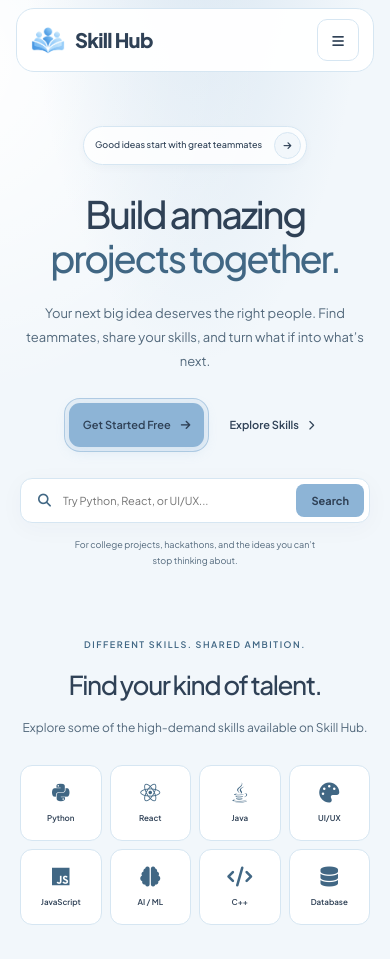
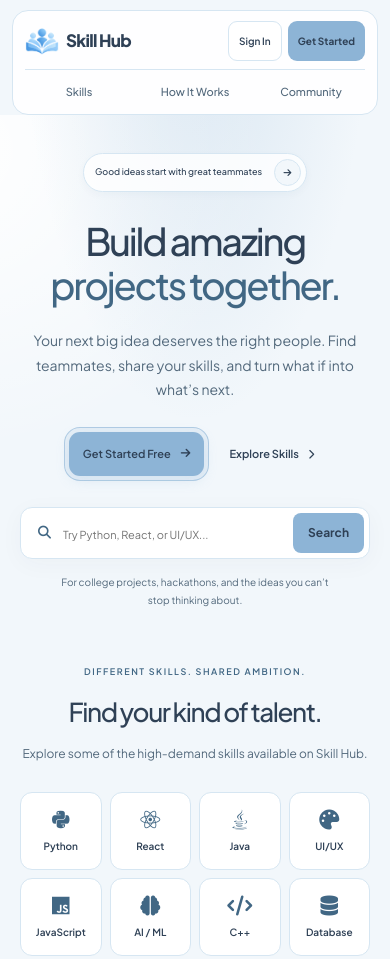
Before and after one commit to arunmaruti25/Skill-Hub, a website: page frontend/index.html in a window 390 px wide. Shown: the top 959 px of the page. Drawn offline with Linux system fonts and the light colour scheme.

Commit message:
Improve mobile layout and remove landing hamburger menu

```diff
--- a/frontend/css/landing.css
+++ b/frontend/css/landing.css
@@ -5,14 +5,12 @@
 .landing-nav-inner { max-width: 1160px; margin: 0 auto; padding: 12px 24px; display: flex; align-items: center; gap: 56px; border: 1px solid transparent; border-radius: 18px; transition: max-width .35s ease, background .35s ease, box-shadow .35s ease; }
 .landing-page .landing-logo { font-size: 20px; letter-spacing: -.7px; flex-shrink: 0; }
 .landing-menu { flex: 1; display: flex; justify-content: space-between; align-items: center; gap: 20px; }
-.landing-menu[hidden], .landing-menu-toggle[hidden] { display: none; }
 .landing-page .nav-links { display: flex; gap: 26px; }
 .landing-page .nav-links a { font-size: 12px; font-weight: 500; color: var(--c-text-secondary); }
 .landing-page .nav-links a:hover { color: var(--c-dark); }
 .landing-page #authActions { display: flex; gap: 8px; }
 .landing-page #authActions a { padding: 9px 16px; font-size: 12px; border-radius: 10px; }
-.landing-page .is-scrolled .landing-nav-inner, .landing-page .menu-open .landing-nav-inner { max-width: 1040px; background: rgba(255,255,255,.93); border-color: var(--c-border); backdrop-filter: blur(16px); box-shadow: 0 8px 32px rgba(47,65,86,.06); }
-.landing-menu-toggle { border: 1px solid var(--c-border); background: var(--c-white); border-radius: 10px; width: 42px; height: 42px; color: var(--c-dark); cursor: pointer; }
+.landing-page .is-scrolled .landing-nav-inner { max-width: 1040px; background: rgba(255,255,255,.93); border-color: var(--c-border); backdrop-filter: blur(16px); box-shadow: 0 8px 32px rgba(47,65,86,.06); }
 .landing-page .hero { max-width: 1240px; padding: 160px 32px 32px; position: relative; isolation: isolate; }
 .hero-light { position: absolute; inset: -220px -15% 0; z-index: -1; pointer-events: none; background: radial-gradient(ellipse at 50% 5%, rgba(141,180,214,.28), transparent 50%), radial-gradient(ellipse at 2% 35%, white, transparent 45%); }
 .landing-page .hero-badge { margin: 0 auto 32px; padding: 5px 5px 5px 16px; gap: 20px; font-size: 11px; font-weight: 500; color: var(--c-dark); background: rgba(255,255,255,.8); box-shadow: 0 3px 8px rgba(47,65,86,.03); }
@@ -65,36 +63,48 @@
     .landing-page .nav-links { gap: 18px; }
 }
 @media (max-width: 900px) {
-    .landing-page header.landing-nav { padding: 8px 16px; }
-    .landing-nav-inner { padding: 10px 14px; gap: 0; flex-wrap: wrap; justify-content: space-between; background: rgba(255,255,255,.94); border-color: var(--c-border); }
-    .landing-menu { flex-basis: 100%; flex-direction: column; align-items: stretch; padding: 24px 4px 12px; }
-    .landing-page .nav-links { flex-direction: column; gap: 5px; }
-    .landing-page .nav-links a { display: block; padding: 10px 0; font-size: 14px; }
-    .landing-page #authActions a { flex: 1; }
-    .landing-page .hero { padding-top: 136px; }
+    .landing-page header.landing-nav { position: relative; padding: calc(10px + env(safe-area-inset-top, 0px)) calc(12px + env(safe-area-inset-right, 0px)) 0 calc(12px + env(safe-area-inset-left, 0px)); }
+    .landing-nav-inner { padding: 10px 12px 0; display: grid; grid-template-columns: minmax(0,1fr) auto; column-gap: 10px; row-gap: 8px; background: rgba(255,255,255,.94); border-color: var(--c-border); border-radius: 16px; }
+    .landing-page .landing-logo { grid-column: 1; grid-row: 1; gap: 7px; font-size: 17px; letter-spacing: -.7px; }
+    .landing-menu { display: contents; }
+    .landing-page .nav-links { grid-column: 1 / -1; grid-row: 2; flex-direction: row; justify-content: space-between; gap: 8px; border-top: 1px solid var(--c-border); }
+    .landing-page .nav-links li { flex: 1; }
+    .landing-page .nav-links a { display: flex; align-items: center; justify-content: center; min-height: 44px; padding: 8px 2px; font-size: 11px; white-space: nowrap; }
+    .landing-page #authActions { grid-column: 2; grid-row: 1; gap: 6px; }
+    .landing-page #authActions a { min-height: 40px; padding: 8px 10px; font-size: 10px; border-radius: 9px; box-shadow: none; }
+    .landing-page #authActions a i { display: none; }
+    .landing-page .hero { padding-top: 44px; }
+    .landing-page .section { scroll-margin-top: 20px; }
     .landing-page .skills-grid { grid-template-columns: repeat(4,minmax(0,1fr)); }
 }
 @media (max-width: 600px) {
-    .landing-page .hero { padding: 126px 20px 20px; }
+    .landing-page .hero { padding: 38px 20px 16px; }
     .landing-page .hero-badge { font-size: 9px; gap: 12px; margin-bottom: 27px; padding-left: 11px; }
     .landing-page .hero h1 { font-size: clamp(37px,9.7vw,58px); letter-spacing: -.06em; line-height: 1.15; margin-bottom: 22px; }
-    .landing-page .hero .hero-description { font-size: 13px; max-width: 360px; line-height: 1.85; margin-bottom: 25px; }
+    .landing-page .hero .hero-description { font-size: 14px; max-width: 360px; line-height: 1.75; margin-bottom: 25px; }
     .landing-page .hero-cta-group { gap: 8px; }
     .landing-page .hero-button-frame .primary-btn { font-size: 11px; padding: 10px 14px; gap: 10px; }
     .hero-secondary { font-size: 11px; gap: 9px; }
     .landing-page .search-box { margin-top: 26px; }
-    .landing-page .search-box input { font-size: 11px; }
-    .landing-page .hero .hero-note { font-size: 9px; max-width: 260px; line-height: 1.8; }
-    .landing-page .section { padding: 48px 20px; }
+    .landing-page .search-box input { font-size: 16px; }
+    .landing-page .search-box input::placeholder { font-size: 11px; }
+    .landing-page .search-box button { min-height: 40px; font-size: 12px; }
+    .landing-page .hero .hero-note { font-size: 10px; max-width: 280px; line-height: 1.8; }
+    .landing-page .section { padding: 40px 20px; }
     .landing-page .section-header { margin-bottom: 28px; }
     .landing-page .section-header p { font-size: 12px; }
     .landing-page .skills-grid { gap: 8px; }
     .landing-page .skill-card { padding: 17px 4px; gap: 10px; }
     .landing-page .skill-card i { font-size: 20px; }
-    .landing-page .skill-card span { font-size: 8px; }
+    .landing-page .skill-card span { font-size: 10px; }
     .landing-page .steps-grid { grid-template-columns: 1fr; }
     .landing-page .community-card h2 { font-size: 27px; line-height: 1.3; }
     .landing-page .community-card { padding: 40px 20px; }
+}
+@media (max-width: 360px) {
+    .landing-page .landing-logo { font-size: 15px; gap: 5px; }
+    .landing-page #authActions a { padding-inline: 8px; font-size: 9px; }
+    .landing-nav-inner { padding-inline: 10px; column-gap: 6px; }
 }
 @media (prefers-reduced-motion: reduce) {
     html:has(.landing-page) { scroll-behavior: auto; }
--- a/frontend/index.html
+++ b/frontend/index.html
@@ -7,7 +7,7 @@
     <meta name="description" content="Find teammates, collaborate on projects, and showcase your skills on Skill Hub.">
     <link rel="stylesheet" href="https://cdnjs.cloudflare.com/ajax/libs/font-awesome/6.6.0/css/all.min.css" crossorigin="anonymous" referrerpolicy="no-referrer" />
     <link rel="stylesheet" href="css/style.css?v=1.2">
-    <link rel="stylesheet" href="css/landing.css?v=1.0">
+    <link rel="stylesheet" href="css/landing.css?v=1.1">
 </head>
 <body class="landing-page">
     <header class="landing-nav">
@@ -16,7 +16,6 @@
             <img src="assets/logo.png" alt="Skill Hub Logo" class="brand-logo-img" width="34" height="34" style="width:34px;height:34px;object-fit:cover;border-radius:8px;display:inline-block;flex-shrink:0;">
             Skill Hub
         </a>
-        <button class="landing-menu-toggle" type="button" aria-expanded="false" aria-controls="landingMenu" aria-label="Open menu" hidden><i class="fa-solid fa-bars" aria-hidden="true"></i></button>
         <div class="landing-menu" id="landingMenu">
         <ul class="nav-links">
             <li><a href="#skills">Skills</a></li>
--- a/frontend/js/landing.js
+++ b/frontend/js/landing.js
@@ -1,45 +1,10 @@
 document.addEventListener("DOMContentLoaded", () => {
     const header = document.querySelector(".landing-nav");
-    const menu = document.getElementById("landingMenu");
-    const toggle = document.querySelector(".landing-menu-toggle");
-    if (!header || !menu || !toggle) return;
+    if (!header) return;
 
-    const mobile = window.matchMedia("(max-width: 900px)");
-    let open = false;
-    const syncMenu = () => {
-        toggle.hidden = !mobile.matches;
-        menu.hidden = mobile.matches && !open;
-        toggle.setAttribute("aria-expanded", String(open));
-        toggle.setAttribute("aria-label", open ? "Close menu" : "Open menu");
-        toggle.querySelector("i").className = open ? "fa-solid fa-xmark" : "fa-solid fa-bars";
-        header.classList.toggle("menu-open", mobile.matches && open);
-    };
-    toggle.addEventListener("click", () => {
-        open = !open;
-        syncMenu();
-    });
-    menu.addEventListener("click", (event) => {
-        if (!event.target.closest("a")) return;
-        open = false;
-        syncMenu();
-    });
-    document.addEventListener("keydown", (event) => {
-        if (event.key !== "Escape" || !open) return;
-        open = false;
-        syncMenu();
-        toggle.focus();
-    });
-    document.addEventListener("click", (event) => {
-        if (!open || header.contains(event.target)) return;
-        open = false;
-        syncMenu();
-    });
-    mobile.addEventListener("change", () => {
-        open = false;
-        syncMenu();
-    });
-    const syncScroll = () => header.classList.toggle("is-scrolled", window.scrollY > 50);
+    const desktop = window.matchMedia("(min-width: 901px)");
+    const syncScroll = () => header.classList.toggle("is-scrolled", desktop.matches && window.scrollY > 50);
     window.addEventListener("scroll", syncScroll, { passive: true });
-    syncMenu();
+    desktop.addEventListener("change", syncScroll);
     syncScroll();
 });
```
Also changed, not shown: 2 other files.
